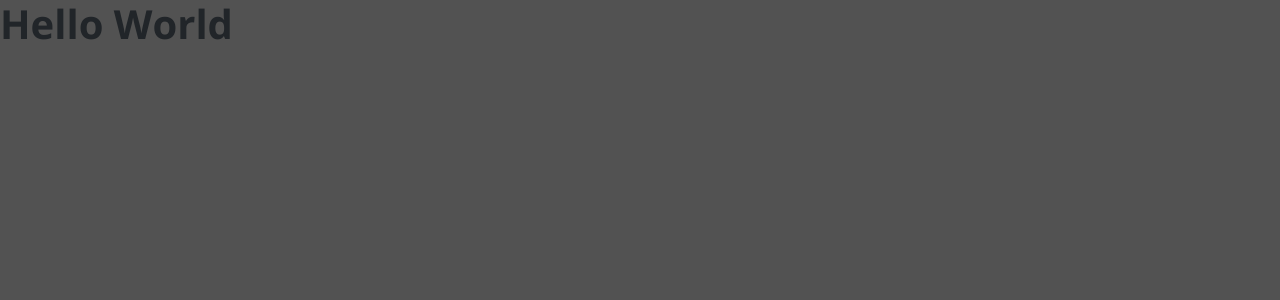
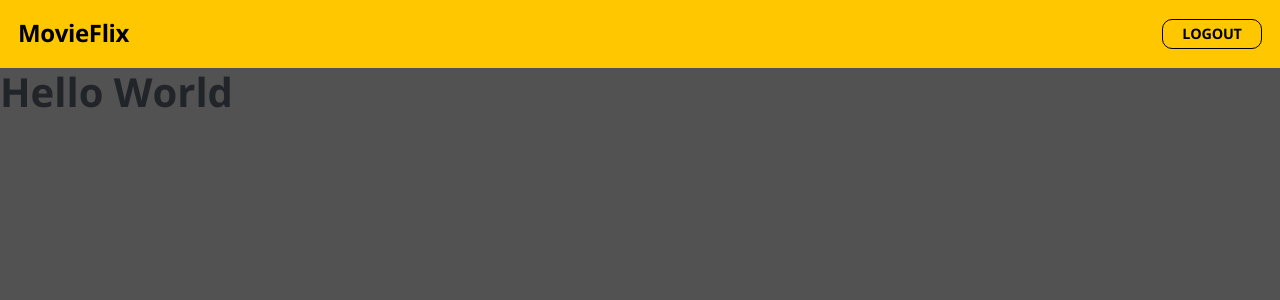
Before and after one commit to henriquemod/ds-movieflix-henrique, a React (Create React App) app: page / in a window 1280 px wide. Shown: the top 300 px of the page. Built offline with nearby package versions, Linux system fonts and the light colour scheme.

Commit message:
feat: navbar

```diff
--- a/src/App.tsx
+++ b/src/App.tsx
@@ -1,8 +1,14 @@
 import 'assets/styles/custom.scss'
+import Navbar from 'components/Navbar'
 import './App.css'
 
 function App() {
-  return <h1>Hello World</h1>
+  return (
+    <>
+      <Navbar />
+      <h1>Hello World</h1>
+    </>
+  )
 }
 
 export default App
--- /dev/null
+++ b/src/components/Navbar/index.tsx
@@ -0,0 +1,18 @@
+import './styles.css'
+
+const Navbar = () => {
+  return (
+    <nav className="navbar main-nav navbar-container bg-primary">
+      <div className="container-fluid">
+        <a href="#link" className="nav-logo-text">
+          <h4>MovieFlix</h4>
+        </a>
+        <div className="nav-login-logout">
+          <a href="#logout">LOGOUT</a>
+        </div>
+      </div>
+    </nav>
+  )
+}
+
+export default Navbar
--- /dev/null
+++ b/src/components/Navbar/styles.css
@@ -0,0 +1,36 @@
+.main-nav {
+  font-size: 24px;
+  min-height: 68px;
+  padding: 0 6px;
+}
+
+.nav-logo-text {
+  text-decoration: none;
+  padding-top: 7px;
+}
+
+.nav-logo-text h4 {
+  font-size: 1em;
+  color: black;
+  letter-spacing: -0.015em;
+}
+
+.nav-login-logout {
+  border: 1px solid black;
+  padding: 5px;
+  border-radius: 10px;
+  display: flex;
+  max-height: 30px;
+  width: 100px;
+  display: flex;
+  justify-content: center;
+  align-items: center;
+}
+
+.nav-login-logout a {
+  font-size: 0.6em;
+  font-weight: 700;
+  text-decoration: none;
+  letter-spacing: -0.015em;
+  color: black;
+}
```
